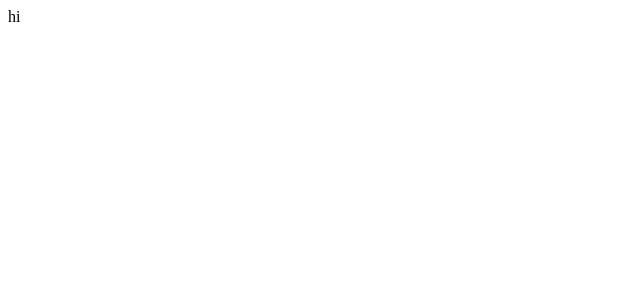
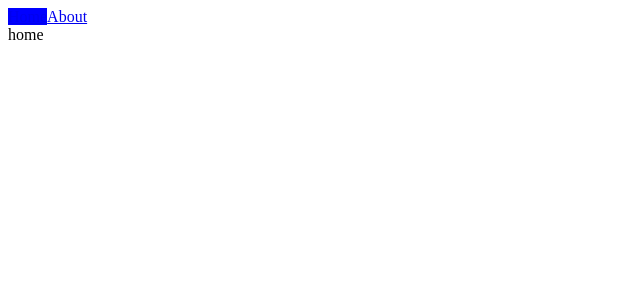
Before and after one commit to angrymusic/nextjs-study, a Next.js app: page / in a window 1280 px wide. Shown: the top 300 px of the page, without its empty margins (0-640 px from the left). Built offline with nearby package versions, Linux system fonts and the light colour scheme.

Commit message:
_app.tsx로 Nav를 포함한  Layout만들기

```diff
--- /dev/null
+++ b/components/Layout.tsx
@@ -0,0 +1,15 @@
+import React from "react";
+import NavBar from "./NavBar";
+
+interface LayoutProps {
+    children: React.ReactNode;
+}
+
+export default function Layout({ children }: LayoutProps) {
+    return (
+        <>
+            <NavBar></NavBar>
+            {children}
+        </>
+    );
+}
--- /dev/null
+++ b/components/NavBar.tsx
@@ -0,0 +1,20 @@
+import Link from "next/link";
+import { useRouter } from "next/router";
+export default function NavBar() {
+    const router = useRouter();
+    return (
+        <nav>
+            <Link href="/">
+                <span className={router.pathname === "/" ? "active" : ""}>Home</span>
+            </Link>
+            <Link href="/about">
+                <span className={router.pathname === "/about" ? "active" : ""}>About</span>
+            </Link>
+            <style jsx>{`
+                .active {
+                    background-color: blue;
+                }
+            `}</style>
+        </nav>
+    );
+}
--- /dev/null
+++ b/pages/_app.tsx
@@ -0,0 +1,10 @@
+import Layout from "@/components/Layout"
+import type { AppProps } from "next/app";
+
+export default function MyApp ({Component, pageProps}: AppProps) {
+    return (
+        <Layout>
+            <Component {...pageProps} />
+        </Layout>
+    );
+}
--- /dev/null
+++ b/pages/about.tsx
@@ -0,0 +1,3 @@
+export default function Home() {
+    return "about";
+}
--- a/pages/index.ts
+++ b/pages/index.tsx
@@ -1,3 +1,3 @@
 export default function Home() {
-    return "hi";
+    return "home";
 }
```
